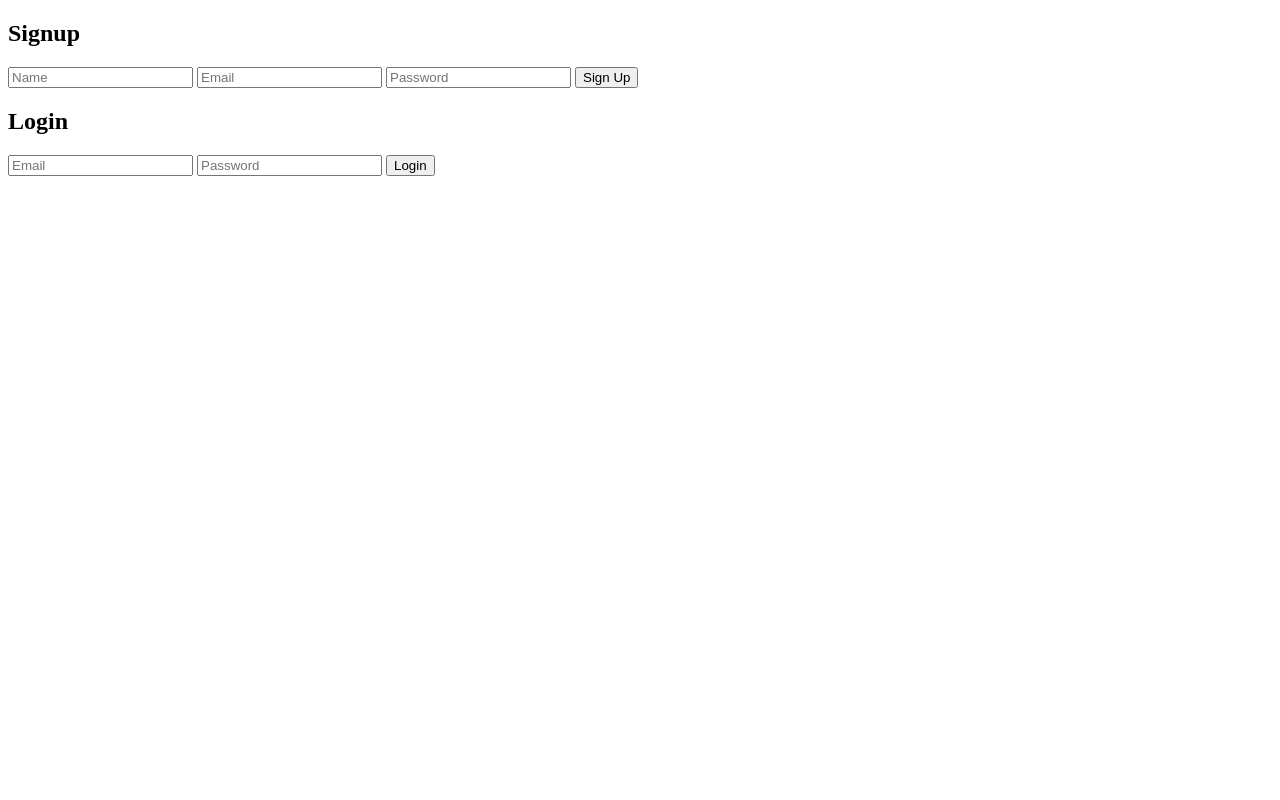
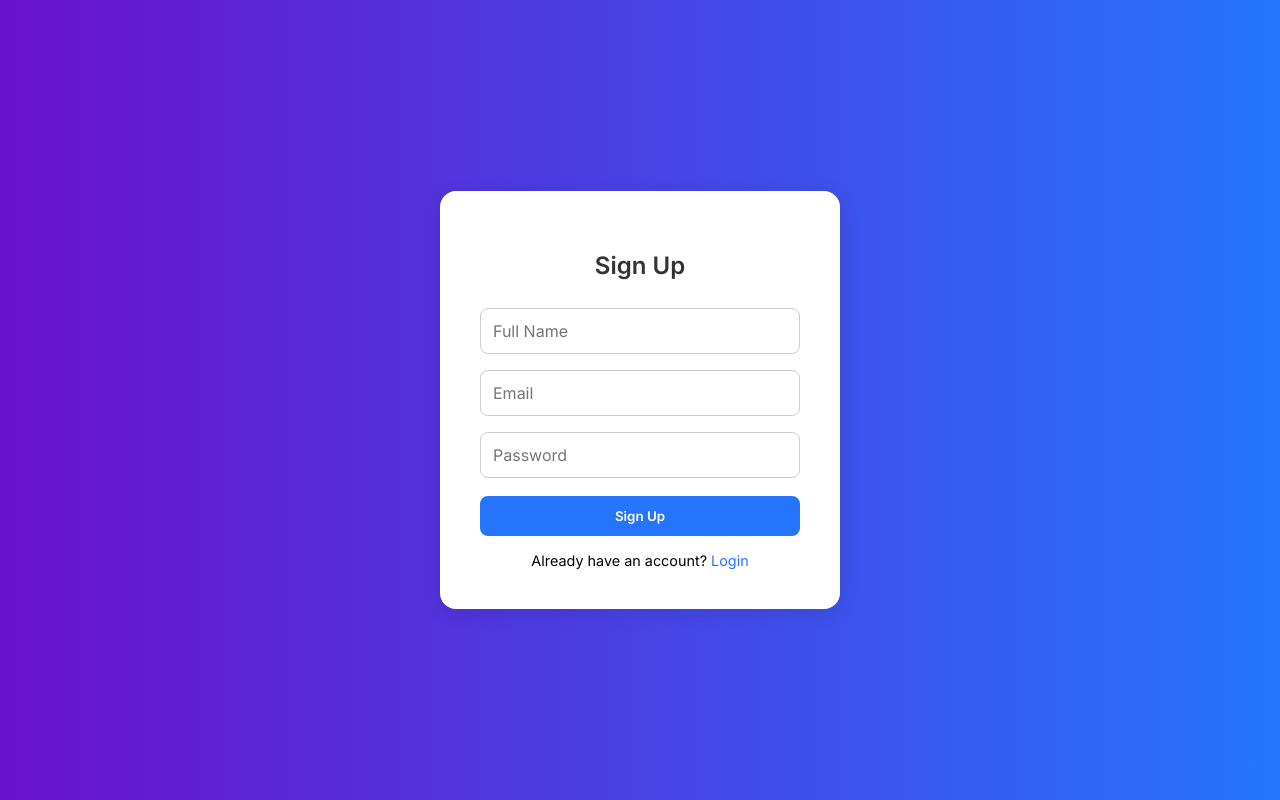
Before and after one commit to adarshsharma036/Prometheus-app-frontend, a plain HTML site: page index.html in a window 1280 px wide. Drawn offline with Linux system fonts and the light colour scheme.

Commit message:
code update-2

```diff
--- a/index.html
+++ b/index.html
@@ -1,23 +1,112 @@
 <!DOCTYPE html>
 <html lang="en">
-<head><title>Signup/Login</title></head>
+<head>
+  <meta charset="UTF-8" />
+  <meta name="viewport" content="width=device-width, initial-scale=1.0"/>
+  <title>Prometheus App</title>
+  <link href="https://fonts.googleapis.com/css2?family=Inter:wght@400;600&display=swap" rel="stylesheet">
+  <style>
+    * {
+      box-sizing: border-box;
+      font-family: 'Inter', sans-serif;
+    }
+    body {
+      background: linear-gradient(to right, #6a11cb, #2575fc);
+      min-height: 100vh;
+      margin: 0;
+      display: flex;
+      align-items: center;
+      justify-content: center;
+    }
+    .container {
+      background: white;
+      border-radius: 16px;
+      padding: 40px;
+      width: 100%;
+      max-width: 400px;
+      box-shadow: 0 4px 20px rgba(0, 0, 0, 0.1);
+    }
+    h2 {
+      text-align: center;
+      margin-bottom: 20px;
+      color: #333;
+    }
+    input {
+      width: 100%;
+      padding: 12px;
+      margin: 8px 0;
+      border: 1px solid #ccc;
+      border-radius: 8px;
+      font-size: 1rem;
+    }
+    button {
+      width: 100%;
+      padding: 12px;
+      background-color: #2575fc;
+      color: white;
+      font-weight: 600;
+      border: none;
+      border-radius: 8px;
+      margin-top: 10px;
+      cursor: pointer;
+      transition: background 0.3s ease;
+    }
+    button:hover {
+      background-color: #1a5edb;
+    }
+    .switch {
+      text-align: center;
+      margin-top: 16px;
+      font-size: 0.9rem;
+    }
+    .switch a {
+      color: #2575fc;
+      cursor: pointer;
+      text-decoration: none;
+    }
+  </style>
+</head>
 <body>
-  <h2>Signup</h2>
+  <div class="container" id="formContainer">
+    <h2 id="formTitle">Sign Up</h2>
     <form id="signupForm">
-  <input type="text" id="signupName" placeholder="Name" required />
+      <input type="text" id="signupName" placeholder="Full Name" required />
       <input type="email" id="signupEmail" placeholder="Email" required />
       <input type="password" id="signupPassword" placeholder="Password" required />
       <button type="submit">Sign Up</button>
     </form>
 
-  <h2>Login</h2>
-
-  <form id="loginForm">
+    <form id="loginForm" style="display:none;">
       <input type="email" id="loginEmail" placeholder="Email" required />
       <input type="password" id="loginPassword" placeholder="Password" required />
       <button type="submit">Login</button>
     </form>
 
+    <div class="switch">
+      <span id="toggleText">Already have an account? <a onclick="toggleForms()">Login</a></span>
+    </div>
+  </div>
+
   <script src="script.js"></script>
+  <script>
+    function toggleForms() {
+      const signupForm = document.getElementById("signupForm");
+      const loginForm = document.getElementById("loginForm");
+      const formTitle = document.getElementById("formTitle");
+      const toggleText = document.getElementById("toggleText");
+
+      if (signupForm.style.display === "none") {
+        signupForm.style.display = "block";
+        loginForm.style.display = "none";
+        formTitle.innerText = "Sign Up";
+        toggleText.innerHTML = 'Already have an account? <a onclick="toggleForms()">Login</a>';
+      } else {
+        signupForm.style.display = "none";
+        loginForm.style.display = "block";
+        formTitle.innerText = "Login";
+        toggleText.innerHTML = "Don't have an account? <a onclick='toggleForms()'>Sign Up</a>";
+      }
+    }
+  </script>
 </body>
 </html>
```
Also changed, not shown: profile.html (+38 -8 lines). Lines whose indentation alone changed are shown as unchanged.
